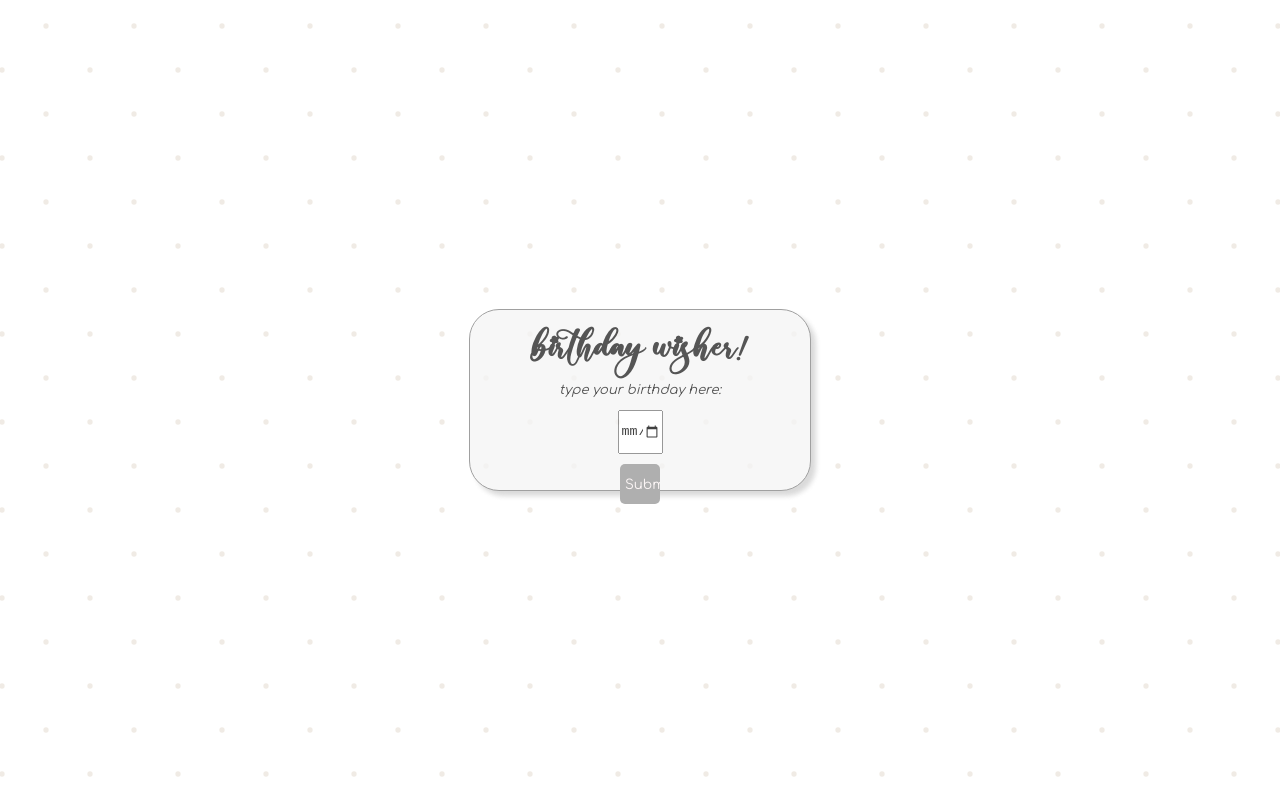
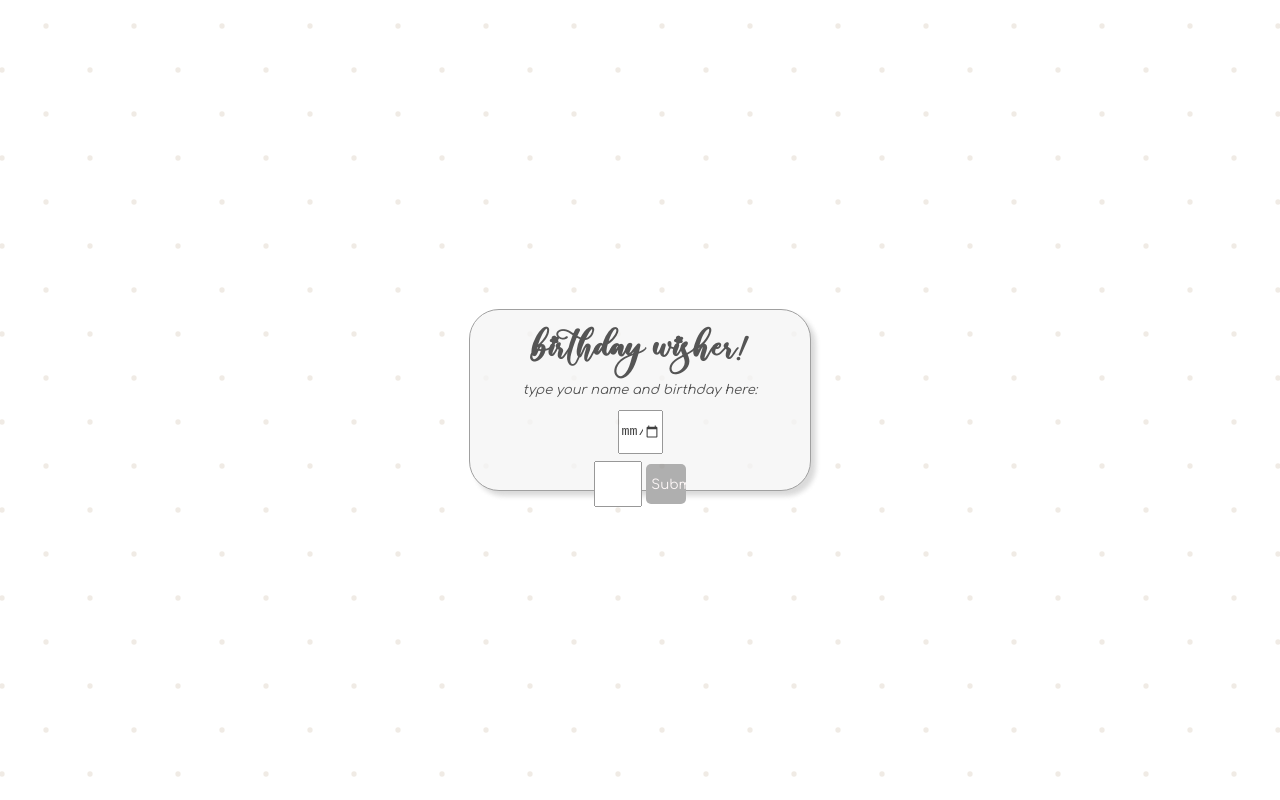
Before and after one commit to focacchino/outstanding-project, a plain HTML site: page index.html in a window 1280 px wide. Drawn offline with Linux system fonts and the light colour scheme.

Commit message:
Update index.html

```diff
--- a/index.html
+++ b/index.html
@@ -12,10 +12,11 @@
             birthday wisher!
         </h1>
         <p class="text">
-            <i>type your birthday here:</i>
+            <i>type your name and birthday here:</i>
             <form class="form">
                 <input type="date">
                 <br>
+                <input type="text" class="">
                 <input class="btn" type="submit" value="Submit">
             </form>
         </p>
```
